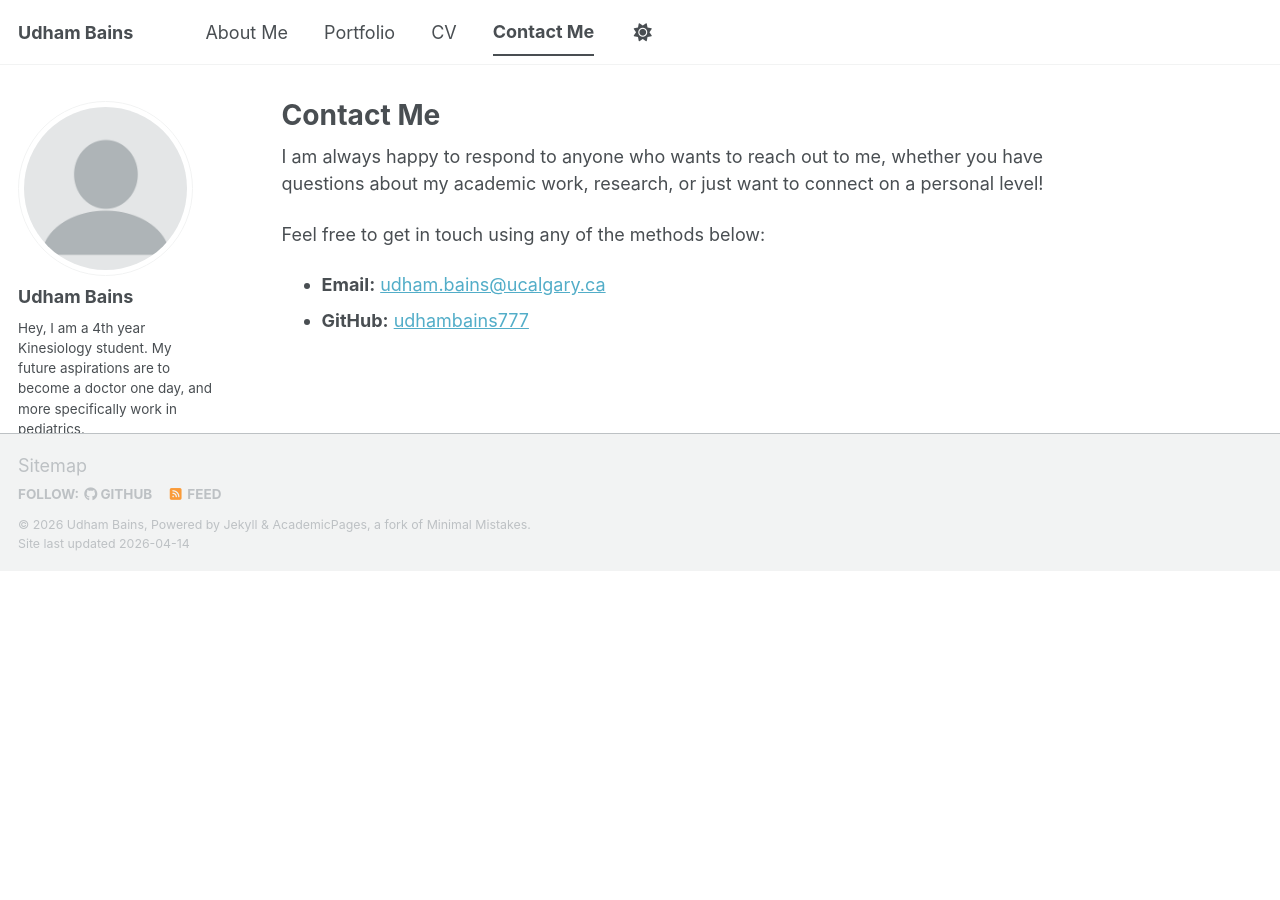
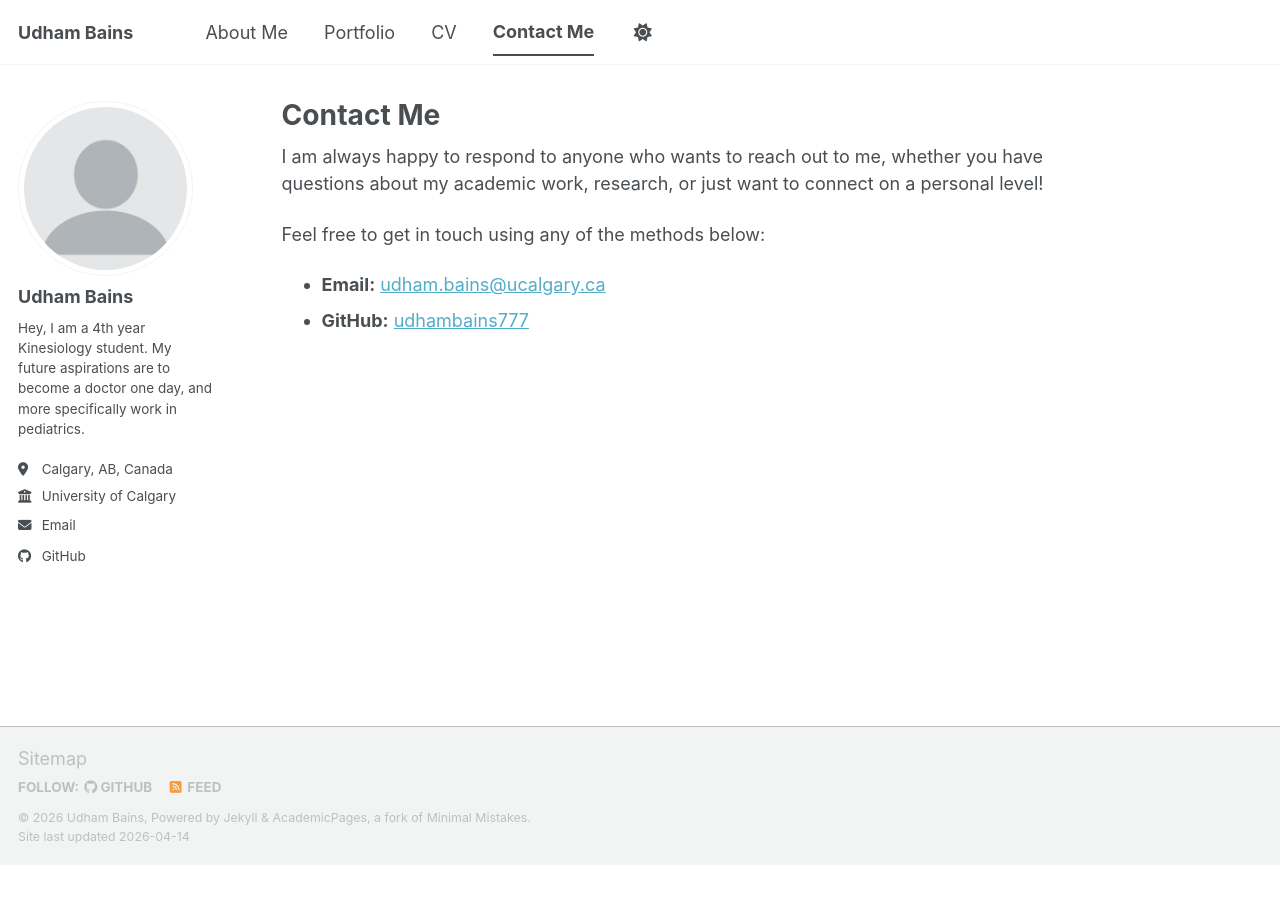
Before and after one commit to udhambains777/Knes381, a Jekyll site: the page built from _pages/markdown.md, in a window 1280 px wide. Built offline with Jekyll 4.4.1, drawn with Linux system fonts in a browser that asks for light colours; a script bundle is joined from its source files by our own code; library files that are not in the unit come from our copies.

Commit message:
Add vertical spacing to Contact Me to prevent sidebar clipping

```diff
--- a/_pages/markdown.md
+++ b/_pages/markdown.md
@@ -10,3 +10,5 @@ Feel free to get in touch using any of the methods below:
 
 * **Email:** [udham.bains@ucalgary.ca](mailto:udham.bains@ucalgary.ca)
 * **GitHub:** [udhambains777](https://github.com/udhambains777)
+
+<br><br><br><br><br><br><br><br><br><br>
```
